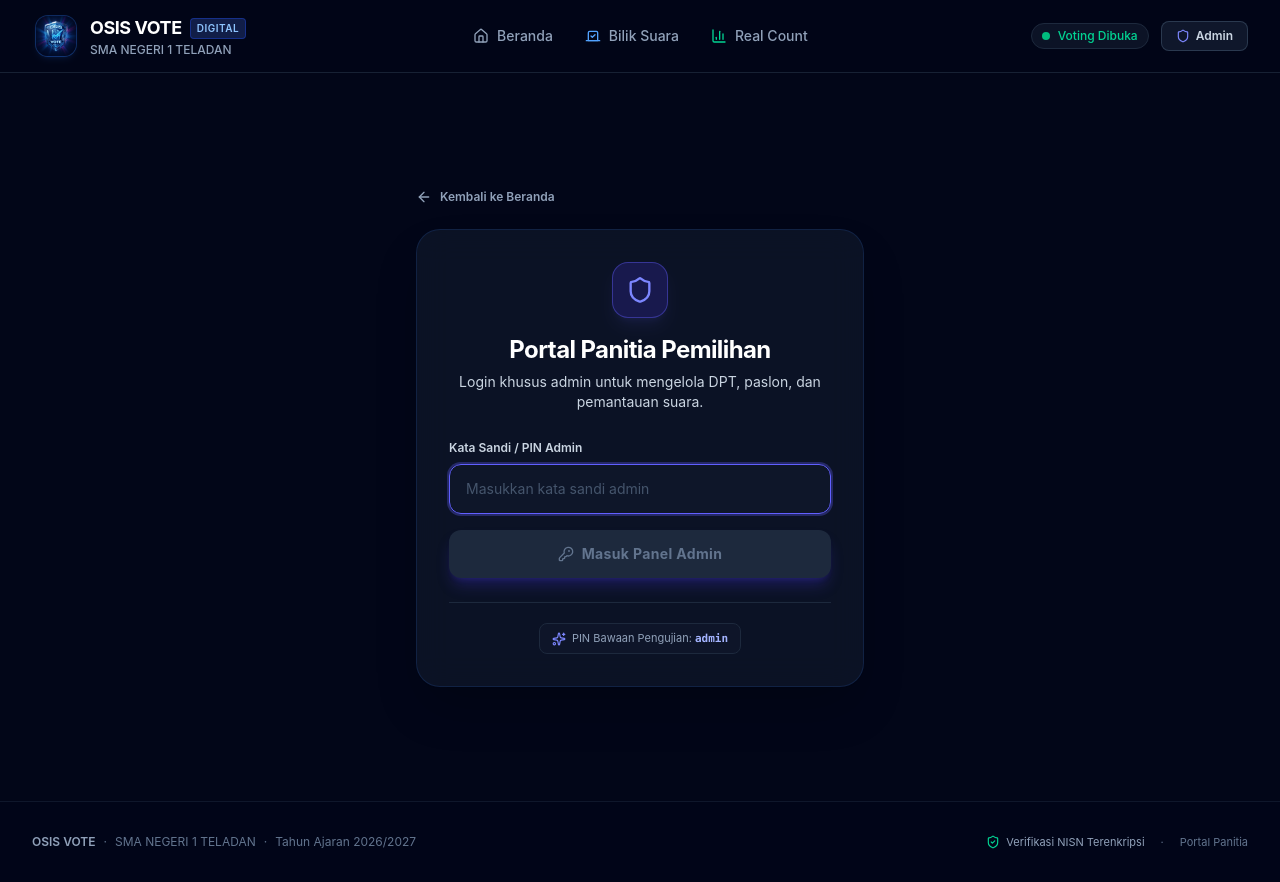
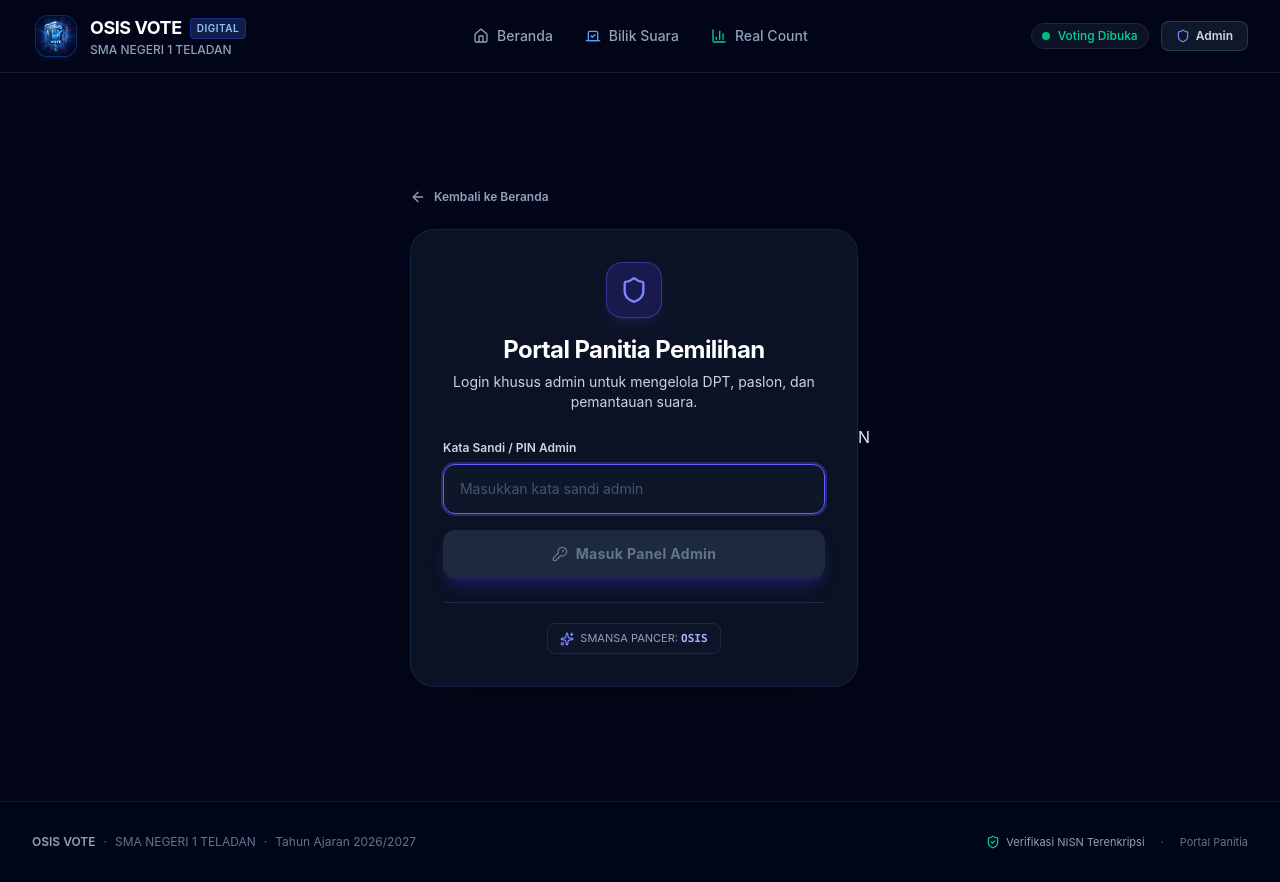
Before and after one commit to yofantrikesatama77-rgb/pemilihan-osis, a React (Vite) app: page / in a window 1280 px wide. Both pictures are taken after a click on the button "Admin". Built offline with nearby package versions, Linux system fonts and the light colour scheme; no server answers; the database is empty.

Commit message:
feat(admin): update login hint and fix typo
Update the default admin PIN hint for SMANSA PANCER and remove an extraneous character in the login component.

```diff
--- a/src/components/admin/AdminLogin.tsx
+++ b/src/components/admin/AdminLogin.tsx
@@ -96,13 +96,13 @@ export const AdminLogin: React.FC<AdminLoginProps> = ({ setActivePage }) => {
           <div className="mt-6 pt-5 border-t border-slate-800 text-center">
             <div className="inline-flex items-center gap-1.5 text-[11px] text-slate-400 bg-slate-900/80 px-3 py-1.5 rounded-lg border border-slate-800">
               <Sparkles className="w-3.5 h-3.5 text-indigo-400" />
-              <span>PIN Bawaan Pengujian: <code className="text-indigo-300 font-mono font-bold">admin</code></span>
+              <span>SMANSA PANCER: <code className="text-indigo-300 font-mono font-bold">OSIS</code></span>
             </div>
           </div>
 
         </div>
 
-      </div>
+      </div>N
     </div>
   );
 };
```
